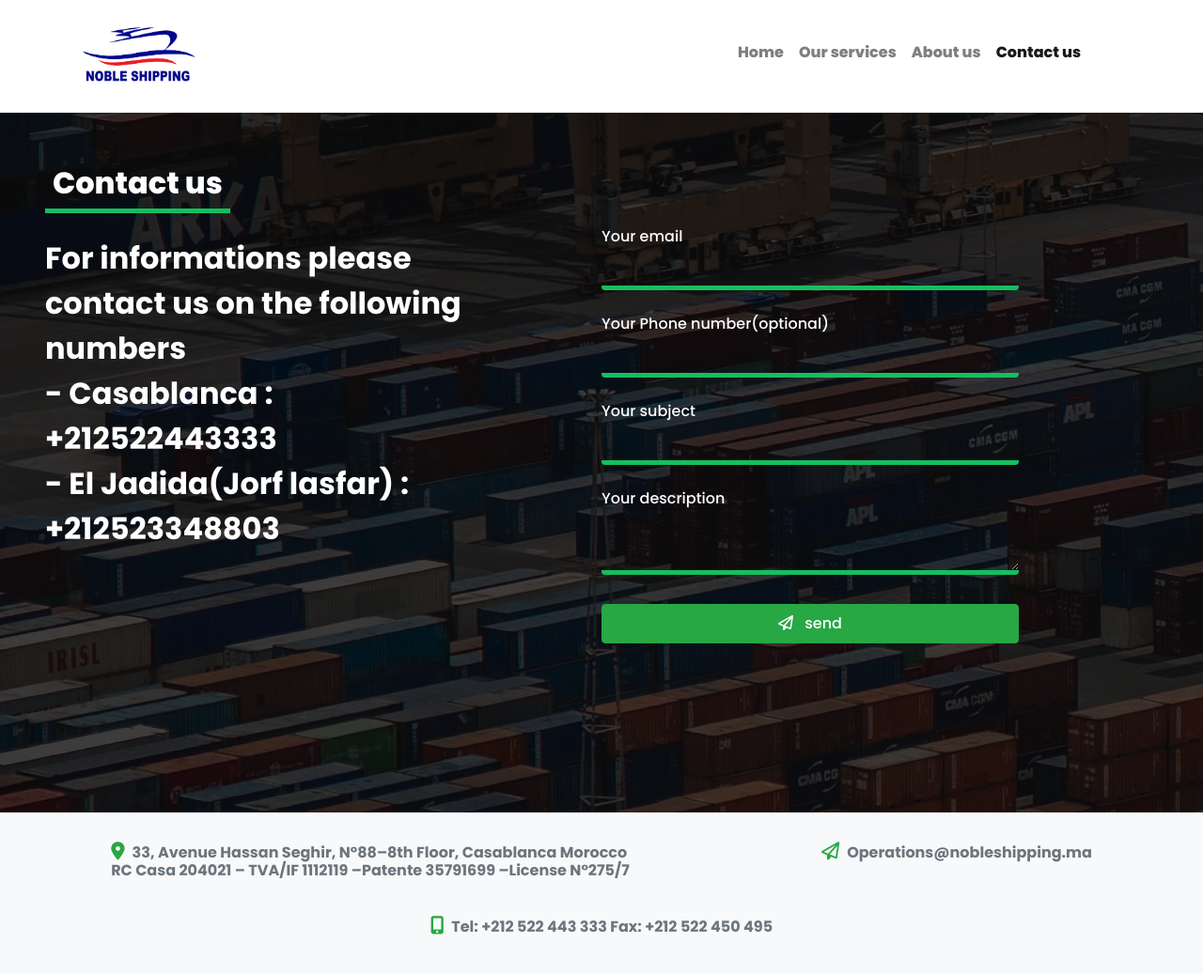
After one commit to khouilid/Noble_shipping, a PHP site: page /Contact.php in a window 1280 px wide. The commit adds this page. Shown: the whole page at 94% size. Run offline with PHP 8.4, Linux system fonts and the light colour scheme; some libraries are stand-ins or nearby versions.

Commit message:
add php function to sand mail from the contact for

```diff
--- /dev/null
+++ b/Contact.php
@@ -0,0 +1,153 @@
+<!DOCTYPE html>
+<html lang="en">
+    <head>
+        <meta charset="UTF-8">
+        <meta name="viewport" content="width=device-width, initial-scale=1.0">
+        <title>Noble shipping</title>
+        <link rel="stylesheet" href="https://stackpath.bootstrapcdn.com/bootstrap/4.5.0/css/bootstrap.min.css" integrity="sha384-9aIt2nRpC12Uk9gS9baDl411NQApFmC26EwAOH8WgZl5MYYxFfc+NcPb1dKGj7Sk" crossorigin="anonymous">
+        <link rel="stylesheet" href="src/style/style.css ">
+        <link href="https://fonts.googleapis.com/css2?family=Poppins:wght@500;600;700;800;900&display=swap" rel="stylesheet">
+        <script src="https://kit.fontawesome.com/d257b03b55.js" crossorigin="anonymous"></script>
+
+    </head>
+<body>
+<div class="position-fixed bg-white fixed-top">
+       <nav class=" container  navbar navbar-expand-lg navbar-light bg-white ">
+
+         <div>
+             <a class="navbar-brand" href="index.php"><img class='logo' src="src/img/logo.png" alt="logo"></a>
+         </div>
+         <button class="navbar-toggler " type="button" data-toggle="collapse" data-target="#navbarNav" aria-controls="navbarNav" aria-expanded="false" aria-label="Toggle navigation">
+                   <span class="navbar-toggler-icon"></span>
+         </button>
+
+
+
+         <div class="collapse list text-center navbar-collapse" id="navbarNav">
+             <ul class="navbar-nav">
+               <li class="nav-item ">
+                 <a class="nav-link " href="index.php">Home</a>
+               </li>
+               <li class="nav-item">
+                 <a class="nav-link" href="index.php #serv">Our services</a>
+               </li>
+               <li class="nav-item">
+                 <a class="nav-link" href="About.php">About us</a>
+               </li>
+               <li class="nav-item active ">
+                 <a class="nav-link " href="Contact.php">Contact us</a>
+               </li>
+             </ul>
+         </div>
+
+       </nav>
+</div>
+
+
+
+
+
+
+      <div class='bg w-100 m-top'>
+          <div class="bg-shadow d-flex justify-content-around flex-wrap p-5">
+            <div class="title-contact text-white  w-50 w-md-100">
+                <h1 class="p-2 m-0">Contact us </h1>
+                <p class="mt-4 w-75">For informations please contact us on the following numbers<br>
+                - Casablanca : +212522443333 <br>
+                - El Jadida(Jorf lasfar) : +212523348803
+
+
+
+
+
+
+                </p>
+
+            </div>
+            <div class='text-white inputs w-50 d-flex mt-5  flex-column align-items-center'>
+              <form class='w-100' action="php/send_the_mail.php" method='POST'>
+                    <div class="w-75 mt-4">
+                        <p class="m-0">Your email</p>
+                        <input class="w-100 text-white p-2 rounded" type="email" name="mail" id="">
+                        <?php
+                            if(!empty($_GET)){
+                              if($_GET['er'] == 'mail'){
+
+                                echo '<p class="text-danger mt-1">Please enter a valid email address.</p>';
+                              }
+                            }
+
+                        ?>
+                    </div>
+                    <div  class="w-75 mt-4">
+                      <p class="m-0">Your Phone number(optional)</p>
+                        <input class="w-100 text-white p-2 rounded" type="text" name="number" id="">
+
+                      </div>
+                    <div  class="w-75 mt-4">
+                      <p class="m-0">Your subject</p>
+                        <input class="w-100 text-white p-2 rounded" type="text" name="subject" id="">
+                        <?php
+                             if(!empty($_GET)){
+                              if($_GET['er'] == 'sub'){
+
+                                echo '<p class="text-danger mt-1">Please enter your subject.</p>';
+                              }
+                            }
+
+                        ?>
+                      </div>
+                    <div  class="w-75 mt-4">
+                        <p class="m-0">Your description</p>
+                        <textarea class="w-100 text-white p-2 rounded" name="description" id="" cols="30" rows="2"></textarea>
+                        <?php
+                             if(!empty($_GET)){
+                              if($_GET['er'] == 'mes'){
+
+                                echo '<p class="text-danger mt-1">The message field is required!</p>';
+                              }
+                            }
+
+                        ?>
+                      </div>
+                      <?php
+                             if(!empty($_GET)){
+                              if($_GET['er'] == 'done'){
+
+                                echo '<p class="text-success mt-1">Your email id sended</p>';
+                              }
+                            }
+
+                        ?>
+
+                    <div  class="w-75 mt-4">
+                        <button type="submit" class="btn p-2 w-100 btn-success"><i class="far fa-paper-plane  mr-2"></i> send </button>
+                    </div>
+
+                  </form>
+                </div>
+          </div>
+
+      </div>
+
+    <footer>
+        <div class="d-flex p-3 justify-content-around flex-wrap bg-light shadow">
+          <div class='footer_contact text-secondary m-3'>
+            <h6><i class="fas fa-map-marker-alt text-success mr-2"></i>33, Avenue Hassan Seghir, N°88–8th Floor, Casablanca Morocco<br>
+              RC Casa 204021 – TVA/IF 1112119 –Patente 35791699 –License N°275/7</h6>
+          </div>
+          <div class='footer_contact text-secondary  m-3'>
+            <h6><i class="far fa-paper-plane text-success mr-2"></i>Operations@nobleshipping.ma</h6>
+          </div>
+          <div class='footer_contact text-secondary  m-3'>
+            <h6><i class="fas fa-mobile-alt text-success mr-2"></i>Tel: +212 522 443 333  Fax: +212 522 450 495</h6>
+          </div>
+        </div>
+      </footer>
+    <script src="https://code.jquery.com/jquery-3.5.1.slim.min.js" integrity="sha384-DfXdz2htPH0lsSSs5nCTpuj/zy4C+OGpamoFVy38MVBnE+IbbVYUew+OrCXaRkfj" crossorigin="anonymous"></script>
+    <script src="https://cdn.jsdelivr.net/npm/popper.js@1.16.0/dist/umd/popper.min.js" integrity="sha384-Q6E9RHvbIyZFJoft+2mJbHaEWldlvI9IOYy5n3zV9zzTtmI3UksdQRVvoxMfooAo" crossorigin="anonymous"></script>
+    <script src="https://stackpath.bootstrapcdn.com/bootstrap/4.5.0/js/bootstrap.min.js" integrity="sha384-OgVRvuATP1z7JjHLkuOU7Xw704+h835Lr+6QL9UvYjZE3Ipu6Tp75j7Bh/kR0JKI" crossorigin="anonymous"></script>
+
+
+</body>
+</html>
--- a/js/scripte.js
+++ b/js/scripte.js
@@ -1,3 +1,4 @@
+// this two var containe services inside html <p></p>
 let serv_less = `<p><i class="far fa-check-circle mr-3"></i>Prompt submission of information to port authorities, customers and all other involved parties;</p>
 <p><i class="far fa-check-circle mr-3"></i>Establishment of the pro-forma disbursements account covering port dues, expenses and services fees (pro-forma D/A);</p>
 <p><i class="far fa-check-circle mr-3"></i>Timely reservation of available berths;</p>
@@ -25,11 +26,8 @@ let serv_more = `<p><i class="far fa-check-circle mr-3"></i>Prompt submission of
 <p><i class="far fa-check-circle mr-3"></i>Communication assistance;</p>`
 
 let wish_one = 0;
-
 let services = document.getElementById("servs");
-
-
-
+// this function controle show all services or hide some of them
 function show_serv() {
     if(wish_one == 0){
 
--- a/src/style/style.css
+++ b/src/style/style.css
@@ -9,9 +9,16 @@ button:focus, input:focus, textarea:focus, select:focus {
 
 .logo{
     height: 85px;
+    /* margin-left: 20% !important; */
 }
 .collapse ul li a{
     font-weight: 800;
+}
+.m-top{
+    margin-top: 120px !important;
+}
+.bg-A{
+    background-color: #2A5378;
 }
 nav{
     display: flex !important;
@@ -132,7 +139,7 @@ nav{
 
 .bg{
     background-image: url('../img/tobias-a-muller-fusq9KwkSF4-unsplash.jpg');
-    height: 715px;
+    height: 745px;
     object-fit: cover;
 }
 @media only screen and (max-width:1000px){
@@ -209,11 +216,3 @@ input,textarea{
     object-fit: cover;
 
 }
-iframe{
-    width: 50%;
-}
-@media only screen and (max-width:800px){
-    iframe{
-        width: 100%;
-    }
-}
```
Also changed, not shown: About.php (renamed from About.html, +41 -46 lines), Contact.html (deleted, +0 -99 lines), index.php (renamed from index.html, +17 -10 lines), php/send_the_mail.php (added, +33 -0 lines), src/img/photo_2020-07-23_15-12-32.jpg (added), src/img/photo_2020-07-23_15-14-04.jpg (added), src/img/photo_2020-07-23_16-08-00.jpg (added), 2 other files.
